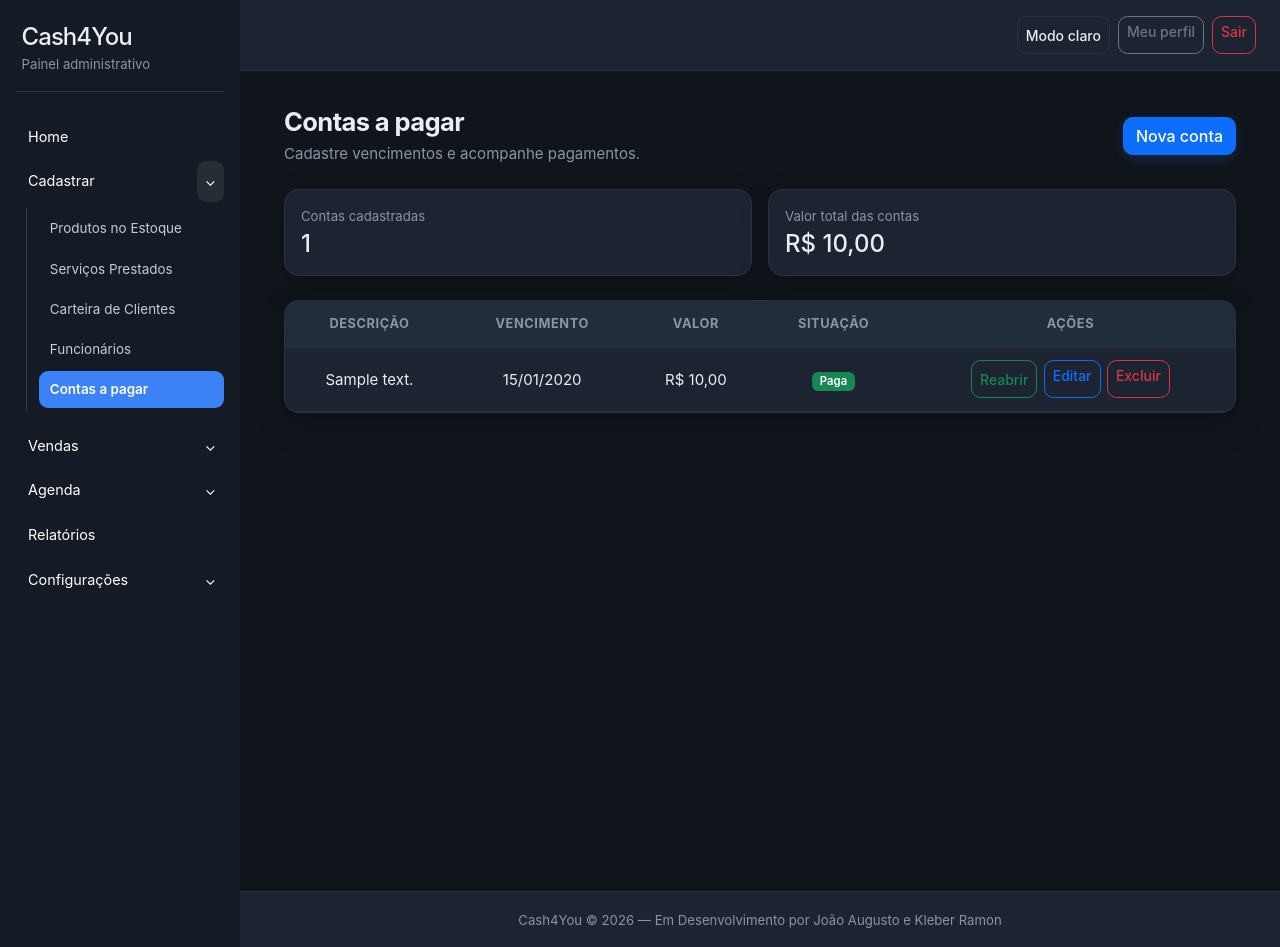
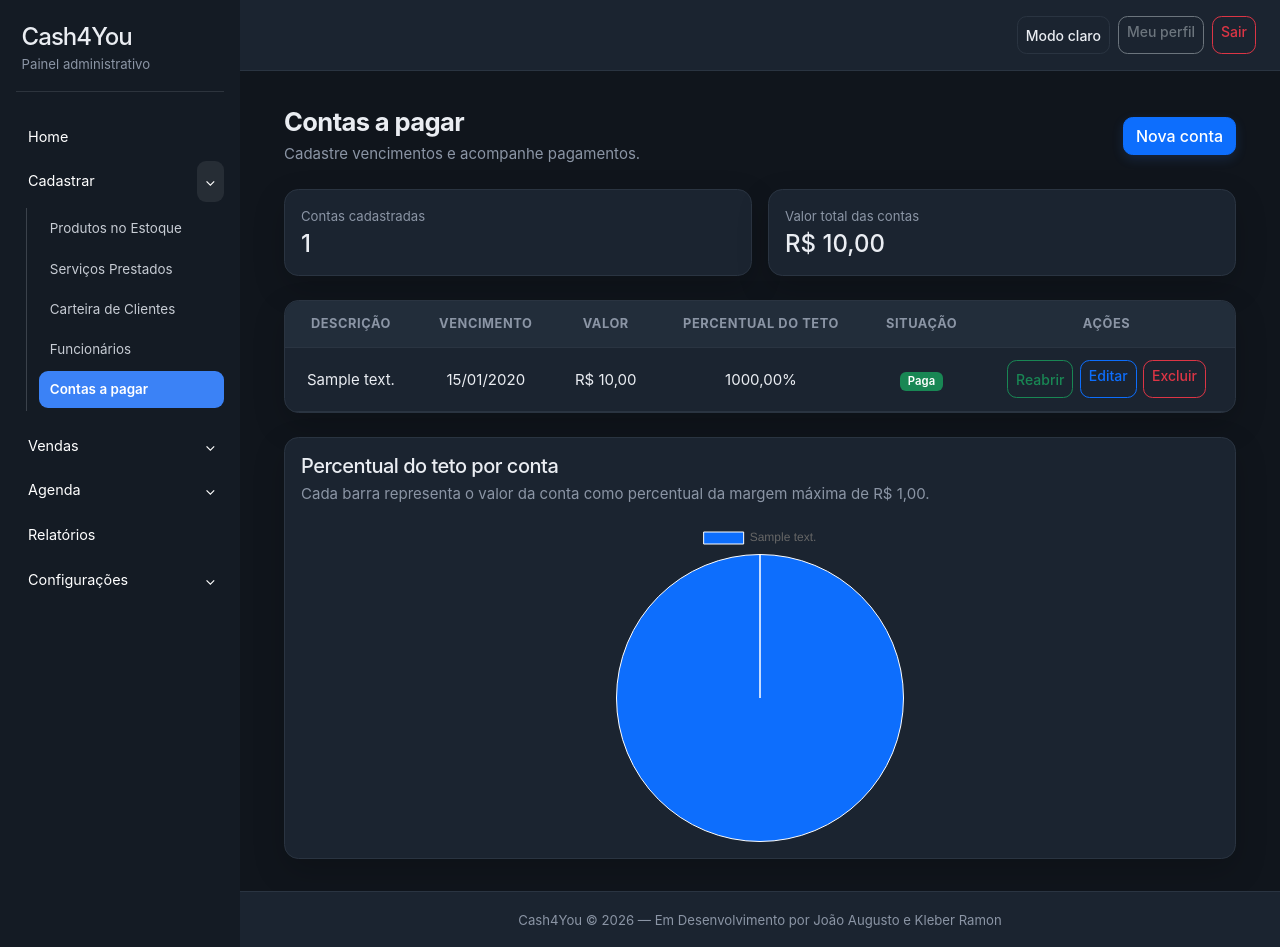
Before and after one commit to Joao0liver/cash4you, a Django app: page /contas-a-pagar/ in a window 1280 px wide. Run offline with Django 5.2, Linux system fonts and the light colour scheme; tables that the repository leaves empty hold one stand-in row (values such as "Sample post").

Commit message:
feat: Teto para gastos e gráficos de análise das contas a pagar

```diff
--- a/conta_pagar/templates/conta_pagar/listar_contas.html
+++ b/conta_pagar/templates/conta_pagar/listar_contas.html
@@ -52,6 +52,7 @@
                         <th class="text-center">Descrição</th>
                         <th class="text-center">Vencimento</th>
                         <th class="text-center">Valor</th>
+                        <th class="text-center">Percentual do teto</th>
                         <th class="text-center">Situação</th>
                         <th class="text-center">Ações</th>
                     </tr>
@@ -62,6 +63,7 @@
                         <td class="text-center">{{ conta.descricao }}</td>
                         <td class="text-center">{{ conta.vencimento|date:"d/m/Y" }}</td>
                         <td class="text-center">R$ {{ conta.valor|floatformat:2 }}</td>
+                        <td class="text-center">{% if conta.percentil_teto != None %}{{ conta.percentil_teto|floatformat:2 }}%{% else %}<span class="text-muted">—</span>{% endif %}</td>
                         <td class="text-center">
                             {% if conta.paga %}
                             <span class="badge text-bg-success">Paga</span>
@@ -85,12 +87,55 @@
                         </td>
                     </tr>
                     {% empty %}
-                    <tr><td colspan="5" class="text-center c4y-empty py-5">Nenhuma conta cadastrada. Use <strong>Nova conta</strong> para incluir o primeiro vencimento.</td></tr>
+                    <tr><td colspan="6" class="text-center c4y-empty py-5">Nenhuma conta cadastrada. Use <strong>Nova conta</strong> para incluir o primeiro vencimento.</td></tr>
                     {% endfor %}
                 </tbody>
             </table>
         </div>
     </div>
 
+    <section class="card c4y-table-card shadow-sm mt-4" aria-label="Percentual do teto por conta">
+        <div class="card-body">
+            <h2 class="h5 mb-1">Percentual do teto por conta</h2>
+            {% if limite_gastos is None %}
+            <p class="text-secondary mb-0"><a href="{% url 'configurar_estabelecimento' %}" class="text-reset text-decoration-none">Defina a margem máxima de gastos em Configurações &gt; Dados do estabelecimento para visualizar o gráfico.</a></p>
+            {% elif limite_gastos == 0 %}
+            <p class="text-secondary mb-0">O teto está definido como R$ 0,00; não é possível calcular percentuais.</p>
+            {% elif not dados_grafico_percentis %}
+            <p class="text-secondary mb-0">Cadastre uma conta para visualizar o gráfico.</p>
+            {% else %}
+            <p class="text-secondary">Cada barra representa o valor da conta como percentual da margem máxima de R$ {{ limite_gastos|floatformat:2 }}.</p>
+            <div style="height: 320px"><canvas id="contas-percentil-chart" aria-label="Gráfico do percentual do teto representado por cada conta"></canvas></div>
+            {% endif %}
+        </div>
+    </section>
+
 </div>
+{% if limite_gastos and dados_grafico_percentis %}
+{{ dados_grafico_percentis|json_script:"contas-percentil-dados" }}
+<script src="https://cdn.jsdelivr.net/npm/chart.js"></script>
+<script>
+    const percentisContas = JSON.parse(document.getElementById("contas-percentil-dados").textContent);
+    new Chart(document.getElementById("contas-percentil-chart"), {
+        type: "pie",
+        data: {
+            labels: percentisContas.map(conta => conta.descricao),
+            datasets: [{
+                label: "% da margem máxima",
+                data: percentisContas.map(conta => conta.percentil),
+                backgroundColor: [
+                    "#0d6efd", "#198754", "#ffc107", "#dc3545", "#6f42c1",
+                    "#0dcaf0", "#fd7e14", "#20c997", "#d63384", "#6c757d"
+                ],
+                borderColor: "#ffffff",
+                borderWidth: 1
+            }]
+        },
+        options: {
+            maintainAspectRatio: false,
+            plugins: { tooltip: { callbacks: { label: contexto => `${contexto.label}: ${contexto.raw.toFixed(2)}% do teto` } } }
+        }
+    });
+</script>
+{% endif %}
 {% endblock %}
--- a/conta_pagar/views.py
+++ b/conta_pagar/views.py
@@ -4,6 +4,8 @@ from django.contrib import messages
 from django.db.models import Count, Sum
 from django.shortcuts import get_object_or_404, redirect, render
 from django.utils import timezone
+
+from venda.models import DadosEstabelecimento
 
 from .forms import ContaPagarForm, FuncionarioForm
 from .models import ContaPagar, Funcionario
@@ -12,6 +14,19 @@ from .models import ContaPagar, Funcionario
 def listar_contas(request):
     contas = ContaPagar.objects.all()
     resumo = contas.aggregate(quantidade=Count("pk"), total=Sum("valor"))
+    configuracao = DadosEstabelecimento.objects.filter(pk=1).first()
+    limite_gastos = configuracao.limite_gastos if configuracao else None
+    dados_grafico_percentis = []
+    for conta in contas:
+        conta.percentil_teto = (
+            (conta.valor / limite_gastos * Decimal("100")).quantize(Decimal("0.01"))
+            if limite_gastos is not None and limite_gastos > 0
+            else None
+        )
+        if conta.percentil_teto is not None:
+            dados_grafico_percentis.append(
+                {"descricao": conta.descricao, "percentil": float(conta.percentil_teto)}
+            )
     return render(
         request,
         "conta_pagar/listar_contas.html",
@@ -20,6 +35,8 @@ def listar_contas(request):
             "hoje": timezone.localdate(),
             "quantidade_total_contas": resumo["quantidade"],
             "valor_total_contas": resumo["total"] or Decimal("0.00"),
+            "limite_gastos": limite_gastos,
+            "dados_grafico_percentis": dados_grafico_percentis,
         },
     )
 
@@ -76,6 +93,19 @@ def alternar_status_conta(request, pk):
     conta = get_object_or_404(ContaPagar, pk=pk)
     if request.method != "POST":
         return redirect("listar_contas_pagar")
+    if conta.paga:
+        configuracao = DadosEstabelecimento.objects.filter(pk=1).first()
+        limite = configuracao.limite_gastos if configuracao else None
+        total_pendente = (
+            ContaPagar.objects.filter(paga=False).aggregate(total=Sum("valor"))["total"]
+            or Decimal("0.00")
+        )
+        if limite is not None and total_pendente + conta.valor > limite:
+            messages.error(
+                request,
+                f"Não foi possível reabrir a conta: isso ultrapassaria a margem máxima de gastos de R$ {limite:.2f}.",
+            )
+            return redirect("listar_contas_pagar")
     conta.paga = not conta.paga
     conta.save(update_fields=["paga"])
     return redirect("listar_contas_pagar")
--- a/venda/models.py
+++ b/venda/models.py
@@ -68,6 +68,14 @@ class DadosEstabelecimento(models.Model):
     nome = models.CharField(max_length=120, blank=True, default="")
     horario_funcionamento = models.CharField(max_length=120, blank=True, default="")
     endereco = models.CharField(max_length=255, blank=True, default="")
+    limite_gastos = models.DecimalField(
+        max_digits=12,
+        decimal_places=2,
+        null=True,
+        blank=True,
+        validators=[MinValueValidator(0)],
+        verbose_name="Margem máxima de gastos",
+    )
 
     def __str__(self):
         return self.nome or "Dados do estabelecimento"
--- a/venda/templates/venda/configurar_estabelecimento.html
+++ b/venda/templates/venda/configurar_estabelecimento.html
@@ -37,6 +37,12 @@
                     {{ form.endereco }}
                     {% if form.endereco.errors %}<div class="text-danger">{{ form.endereco.errors }}</div>{% endif %}
                 </div>
+                <div class="mb-3">
+                    <label for="{{ form.limite_gastos.id_for_label }}" class="form-label">{{ form.limite_gastos.label }}</label>
+                    {{ form.limite_gastos }}
+                    <div class="form-text">Teto para a soma das contas a pagar pendentes. Deixe em branco para não definir um limite.</div>
+                    {% if form.limite_gastos.errors %}<div class="text-danger">{{ form.limite_gastos.errors }}</div>{% endif %}
+                </div>
                 <button type="submit" class="btn btn-primary">Salvar dados do estabelecimento</button>
             </form>
         </div>
```
Also changed, not shown: conta_pagar/forms.py (+26 -0 lines), venda/forms.py (+10 -1 lines), venda/migrations/0004_dadosestabelecimento_limite_gastos.py (added).
